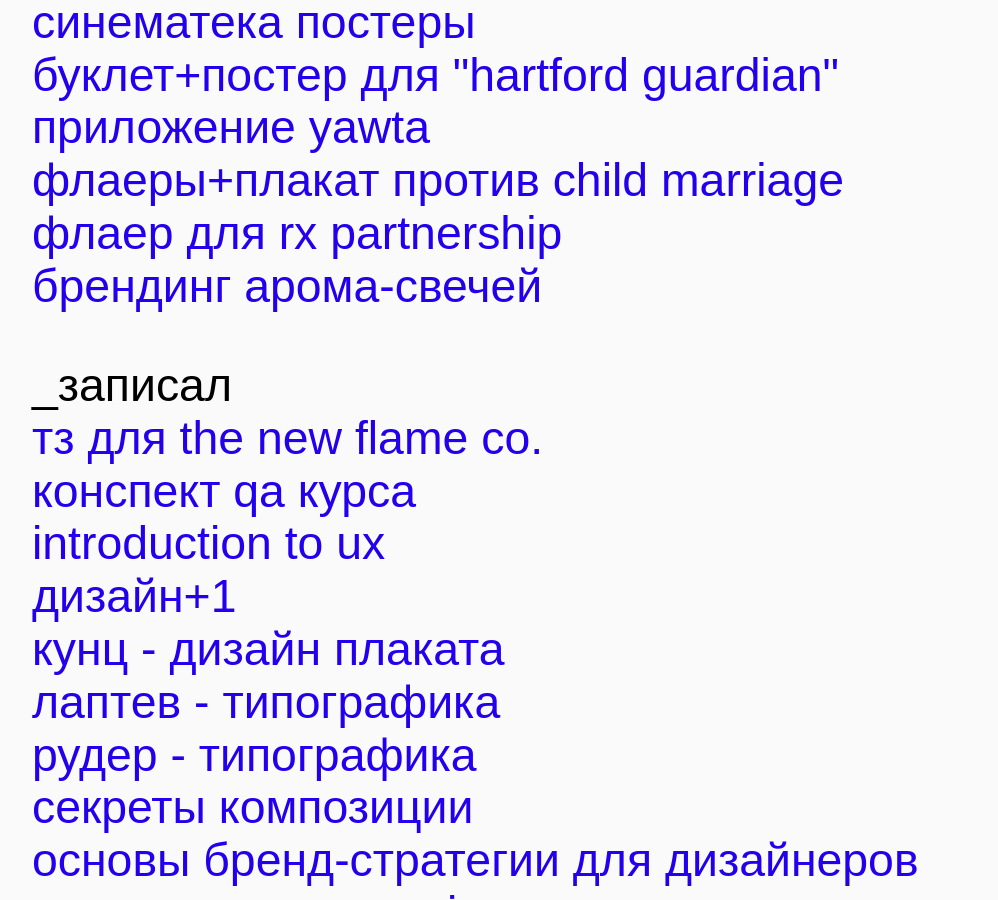
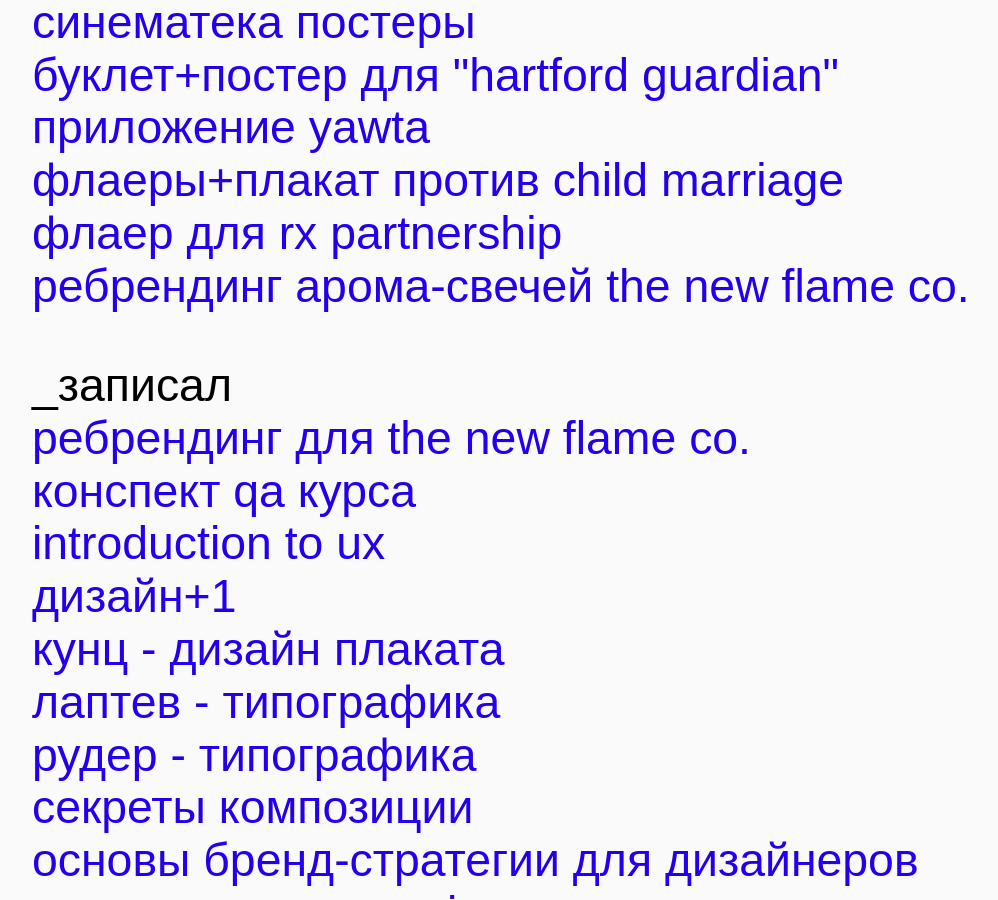
Before and after one commit to geravolobuev/geravolobuev, a Jekyll site: the page built from pages/index.md, in a window 1280 px wide and 900 px high, scrolled down 505 px. Shown: the whole window, without its empty margins (0-998 px from the left). Built offline with Jekyll 4.4.1, drawn with Linux system fonts in a browser that asks for light colours.

Commit message:
correcting

```diff
--- a/_posts/2021-02-07-candles.md
+++ b/_posts/2021-02-07-candles.md
@@ -1,6 +1,6 @@
 ---
 layout: post
-title: ТЗ для The New Flame co.
+title: ребрендинг для The New Flame co.
 date: 2021-02-07 19:00:00 +0000
 description: Разработка брендинга
 ---
@@ -9,7 +9,7 @@
 
 Довольно трудно работать над проектом не имея возможности общаться с заказчиком напрямую, сразу представлять результат работы для оценки. По сути, в такой ситуации невозможно соблюдать основной принцип дизайн процесса – итерративность.
 
-«The New Flame Co. is a premium candle company specializing in organic scented candles inspired by the great outdoors.»
+_«The New Flame Co. is a premium candle company specializing in organic scented candles inspired by the great outdoors.»_
 
 ![old](https://www.dropbox.com/s/b1uy9ck3jb4qjwf/old-design.png?raw=1)
 
@@ -26,25 +26,25 @@
 Беглый анализ юзеров на основе соц-сетей компании (FB, Insta) также дает очень расплывчатую картину:
 
 **David**
-Male
-Around 30’s
-Baltimore, USA
-Nicely groomed, wearing glasses
-Working in neuropathology field
+* Male
+* Around 30’s
+* Baltimore, USA
+* Nicely groomed, wearing glasses
+* Working in neuropathology field
 
 **A.Popov1512**
-Male
-Around 40’s
-Frankfurt, Germany
-Have kids, wife
-Likes to travel
-Usually communicates with friends about traveling and work
+* Male
+* Around 40’s
+* Frankfurt, Germany
+* Have kids, wife
+* Likes to travel
+* Usually communicates with friends about traveling and work
 
 **Tamara russon**
-Female
-Around 40;’s
-Moscow, Russia
-Likes to travel, going to opera.
+* Female
+* Around 40;’s
+* Moscow, Russia
+* Likes to travel, going to opera.
 
 Таким образом, не ясно, что именно клиент хочет предложить рынку, каков его «глубокий океан»?
 
@@ -101,7 +101,7 @@
 
 Сначала разрабатывал первый вариант.
 --
-
+__
 Начать решил с названия.
 
 ![candle-logos](https://www.dropbox.com/s/jfi2sbn1yofr5t4/logos.jpg?raw=1)
@@ -123,7 +123,7 @@
 
 Так начал второй вариант.
 --
-
+__
 Основной посыл – переработка и минимизация использования материалов в производстве.
 За основу можно брать бренд одежды Pangaia.
 Стаканы после выгорания можно использовать повторно.
--- a/_projects/2021-02-08-candles.md
+++ b/_projects/2021-02-08-candles.md
@@ -1,12 +1,12 @@
 ---
 layout: project
-title: брендинг арома-свечей
+title: ребрендинг арома-свечей The new flame co.
 titleEn: Scented Candles Branding
 date: 2021-02-07 09:00:00 +0000
 video: https://www.dropbox.com/s/qfpydgi55hnx0w5/Candles-blog.m4v?raw=1
 ---
 
-## <span class="mark">Scented Candles Branding</span>
+## <span class="mark">Ребрендинг для бренда арома-свечей The New FLame Co.</span>
 
 [Подробно о разработке](https://geravolobuev.ru/blog/candles)
 
```
